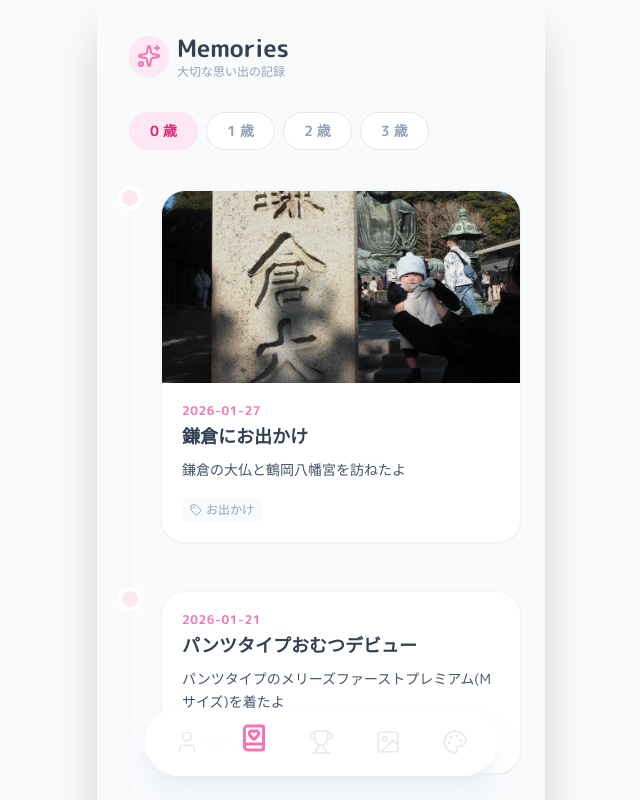
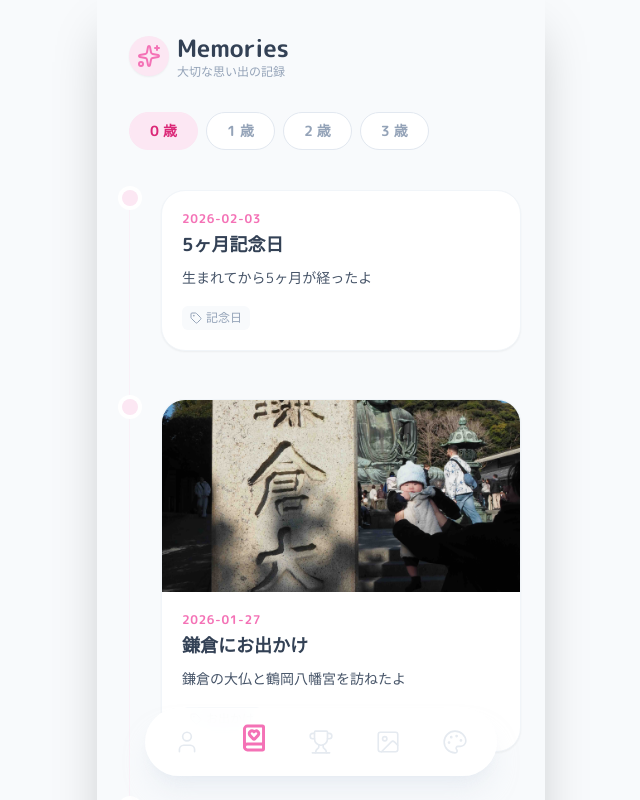
Before and after one commit to ika2kan-fjyu/baby-portfolio-dev, a React (Vite) app: page /memories in a window 1280 px wide. Shown: the top 800 px of the page, without its empty margins (319-959 px from the left). Built offline with nearby package versions, Linux system fonts and the light colour scheme.

Commit message:
プロフィールを変更・記録を追加

```diff
--- a/src/data/data.js
+++ b/src/data/data.js
@@ -2,9 +2,8 @@ export const profileData = {
     name: "周 (Amane)",
     birthDate: "2025-09-03",
     currentStats: {
-        height: "58.4 cm",
-        weight: "6.0 kg",
-        age: "0歳4ヶ月"
+        height: "61.0 cm",
+        weight: "5.8 kg"
     },
     likes: ["しましまぐるぐる"],
     dislikes: ["ブロッコリー", "着替え"],
@@ -37,9 +36,25 @@ export const achievementsData = [
         icon: "👶"
     },
     {
+        id: "first-neck",
+        category: "body",
+        title: "首がすわった",
+        date: "2025-01-30",
+        isUnlocked: true,
+        icon: "👶"
+    },
+    {
+        id: "first-sleep",
+        category: "body",
+        title: "寝返りをうった",
+        date: "",
+        isUnlocked: false,
+        icon: "👶"
+    },
+    {
         id: "first-sit",
         category: "body",
-        title: "初めてお座りした",
+        title: "お座りできた",
         date: "",
         isUnlocked: false,
         icon: "🧎‍♂️"
@@ -47,7 +62,7 @@ export const achievementsData = [
     {
         id: "first-haihai",
         category: "body",
-        title: "初めてハイハイした",
+        title: "ハイハイできた",
         date: "",
         isUnlocked: false,
         icon: "👣"
@@ -55,7 +70,7 @@ export const achievementsData = [
     {
         id: "first-support-standing",
         category: "body",
-        title: "初めてつかまり立ちできた",
+        title: "つかまり立ちできた",
         date: "",
         isUnlocked: false,
         icon: "👣"
@@ -63,7 +78,7 @@ export const achievementsData = [
     {
         id: "first-standing",
         category: "body",
-        title: "初めて立てた",
+        title: "立てた",
         date: "",
         isUnlocked: false,
         icon: "👣"
@@ -206,7 +221,19 @@ export const achievementsData = [
     },
 ];
 
+//
+// ここからメモリーズ
+//
+
 export const memoriesData = [
+    {
+        id: 2026020301,
+        date: "2026-02-03",
+        title: "5ヶ月記念日",
+        description: "生まれてから5ヶ月が経ったよ",
+        tags: ["記念日"],
+        image: ""
+    },
     {
         id: 2026012701,
         date: "2026-01-27",
@@ -553,6 +580,10 @@ export const memoriesData = [
     // }
 ];
 
+//
+// ここからコレクション
+//
+
 export const collectionsData = [
     { id: 1, src: "https://www.toyroyal.co.jp/wp-content/uploads/2021/06/3187_01.jpg", title: "コロコロアレー", tags: ["おもちゃ"] },
     { id: 2, src: "https://www.doshinsha.co.jp/nakami_imgs/9784494001019_0.jpg", title: "いないいないばあ", tags: ["絵本"] },
@@ -581,6 +612,10 @@ import work2 from '/works/work2.png';
 import work3 from '/works/work3.png';
 import work4 from '/works/work4.png';
 
+//
+// ここからワークス
+//
+
 export const worksData = [
     { id: 1, src: work1, title: "初めての殴り書き", age: 0, date: "2024-12-10" },
     { id: 2, src: work2, title: "手形アート", age: 1, date: "2025-05-15" },
```
